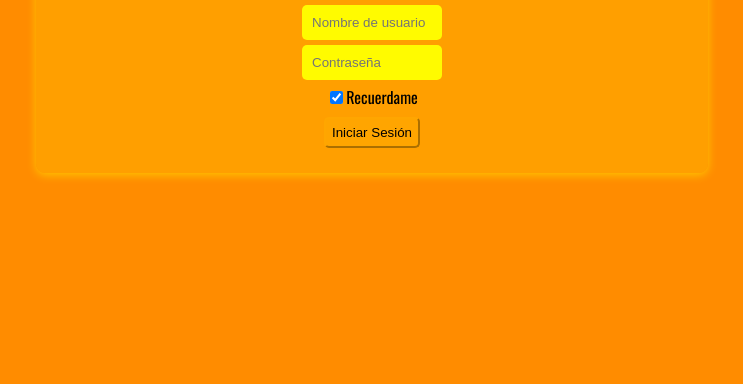
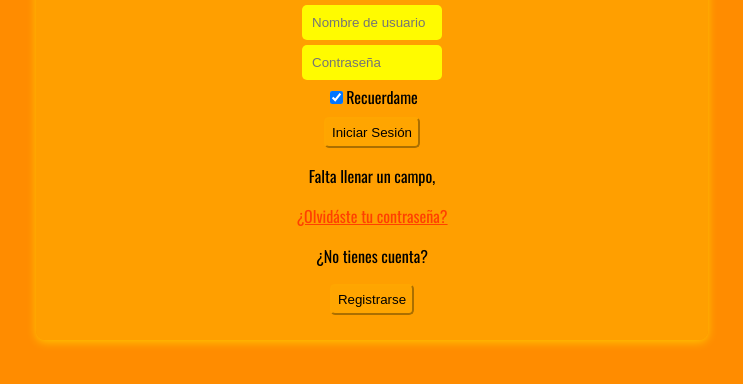
Before and after one commit to IllRobert/Login-HTML, a plain HTML site: page index.html in a window 1280 px wide. Both pictures are taken after a click on the button "Iniciar Sesión". Shown: the part 400-784 px from the top of the page, without its empty margins (268-1011 px from the left). Drawn offline with nearby package versions, Linux system fonts and the light colour scheme.

Commit message:
The final code

```diff
--- a/index.html
+++ b/index.html
@@ -24,3 +24,18 @@
 <label for=""><input type="checkbox"checked>Recuerdame</label>
 <button class="bt-sesion" onclick="iniciarSesion()">Iniciar Sesión</button>
 </div>
+
+
+<div id="alerta" style="visibility:hidden">
+</div>
+
+<div>
+<a href="#">¿Olvidáste tu contraseña?</a>
+<p>¿No tienes cuenta?</p>
+<button class="bt-sesion">Registrarse</button>
+</div>
+
+</div>
+  <script src="script.js"></script>
+  </body>
+</html>
```
